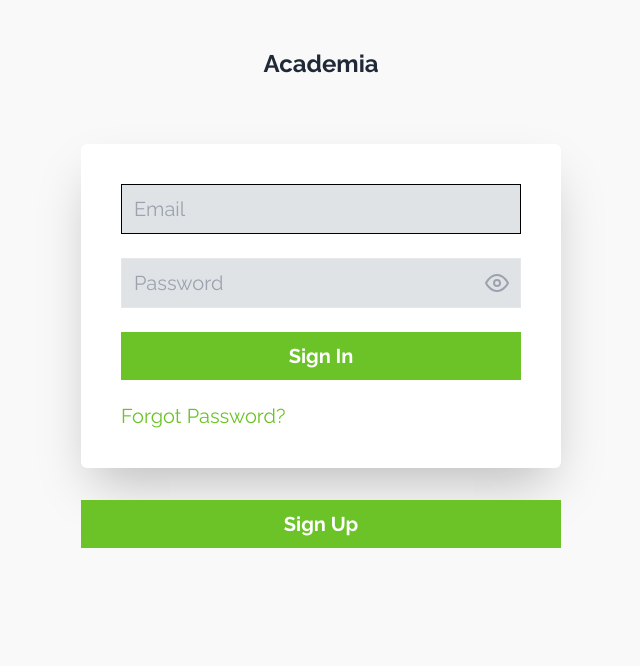
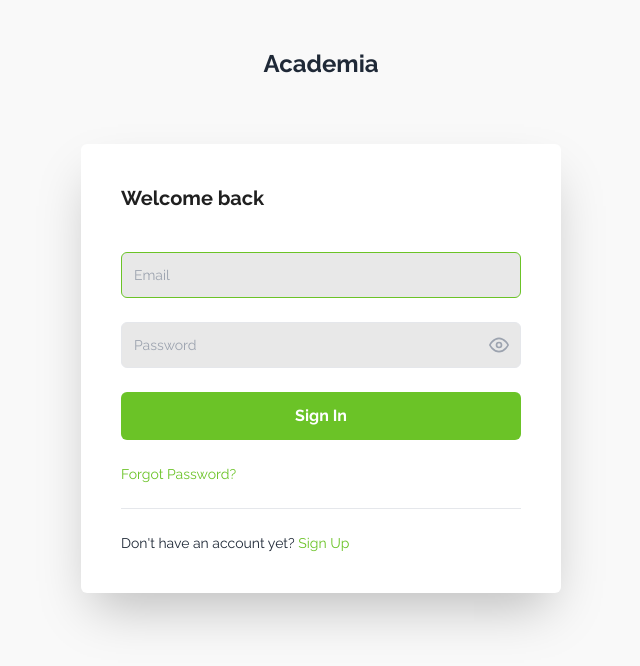
Before and after one commit to Bridgetamana/Academia-LMS, a Next.js app: page /signin in a window 1280 px wide. Shown: the top 666 px of the page, without its empty margins (319-959 px from the left). Built offline with nearby package versions, Linux system fonts and the light colour scheme.

Commit message:
update signin page

```diff
--- a/app/components/Auth/SignIn.jsx
+++ b/app/components/Auth/SignIn.jsx
@@ -12,6 +12,9 @@ const SignIn = () => {
     <AuthLayout>
       <div className="flex flex-col gap-8 max-w-[480px] lg:w-[480px] mx-auto lg:mx-0 text-base md:text-[20px] font-medium">
         <form className="flex flex-col gap-6 bg-white p-[24px] lg:p-[40px] rounded-md shadow-2xl">
+          <h2 className="text-[#202020] text-xl font-semibold pb-4">
+            Welcome back
+          </h2>
           <input
             id="email"
             name="email"
@@ -19,7 +22,7 @@ const SignIn = () => {
             placeholder="Email"
             required
             autoFocus
-            className="w-full p-3 text-[#7A8A98] bg-[#7A8A983D] rounded-none outline-none border focus:border-black"
+            className="w-full p-3 text-[#202020] bg-[#E8E8E8] rounded-md outline-none border focus:border-academia-primary text-sm"
           />
           <div className="relative w-full">
             <button
@@ -28,9 +31,9 @@ const SignIn = () => {
               onClick={() => setPasswordHidden(!isPasswordHidden)}
             >
               {isPasswordHidden ? (
-                <FiEye className="w-6 h-6" />
+                <FiEye className="w-5 h-5" />
               ) : (
-                <FiEyeOff className="w-6 h-6" />
+                <FiEyeOff className="w-5 h-5" />
               )}
             </button>
             <input
@@ -39,31 +42,35 @@ const SignIn = () => {
               type={isPasswordHidden ? "password" : "text"}
               placeholder="Password"
               required
-              className="w-full pr-12 pl-3 py-3 text-[#7A8A98] bg-[#7A8A983D] rounded-none outline-none border focus:border-black"
+              className="w-full p-3 text-[#202020] bg-[#E8E8E8] rounded-md outline-none border focus:border-academia-primary text-sm"
             />
           </div>
 
           <button
             type="submit"
-            className="btn btn-ghost bg-academia-primary hover:bg-academia-primary/90 rounded-none text-base md:text-[20px] text-white font-semibold"
+            className="py-3 bg-academia-primary hover:bg-academia-primary/90 rounded-md text-base text-white font-semibold "
           >
             Sign In
           </button>
 
           <Link
             href="/forgot-password"
-            className="hover:underline text-academia-primary w-max"
+            className="text-sm text-academia-primary link link-hover"
           >
             Forgot Password?
           </Link>
+
+          <hr />
+          <p className="text-sm">
+            Don't have an account yet?{" "}
+            <Link
+              href="/signup"
+              className="text-academia-primary cursor-pointer link link-hover"
+            >
+              Sign Up
+            </Link>
+          </p>
         </form>
-
-        <Link
-          href="/signup"
-          className="btn btn-ghost bg-academia-primary hover:bg-academia-primary/90 rounded-none text-base md:text-[20px] text-white font-semibold"
-        >
-          Sign Up
-        </Link>
       </div>
     </AuthLayout>
   );
--- a/app/components/Auth/SignUp.jsx
+++ b/app/components/Auth/SignUp.jsx
@@ -30,8 +30,8 @@ const SignUp = () => {
             onSubmit={handleSubmit}
             className="flex flex-col gap-6 bg-white p-[24px] lg:p-[40px] rounded-md shadow-xl"
           >
-            <h2 className="text-[#080808] text-xl font-medium pb-4">
-              Create a free account
+            <h2 className="text-[#202020] text-xl font-semibold pb-4">
+              Create your account
             </h2>
             <input
               id="name"
@@ -98,7 +98,7 @@ const SignUp = () => {
 
             <button
               type="submit"
-              className="py-2 bg-academia-primary hover:bg-academia-primary/90 rounded-full text-base text-white font-semibold "
+              className="py-2 bg-academia-primary hover:bg-academia-primary/90 rounded-md text-base text-white font-semibold "
             >
               Sign Up
             </button>
```
